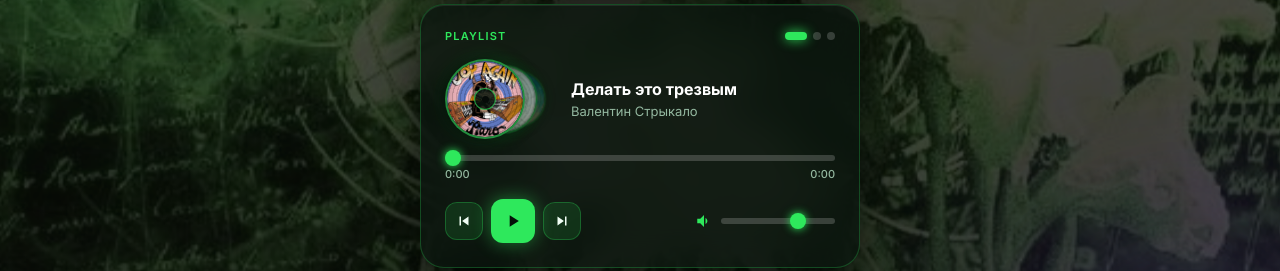
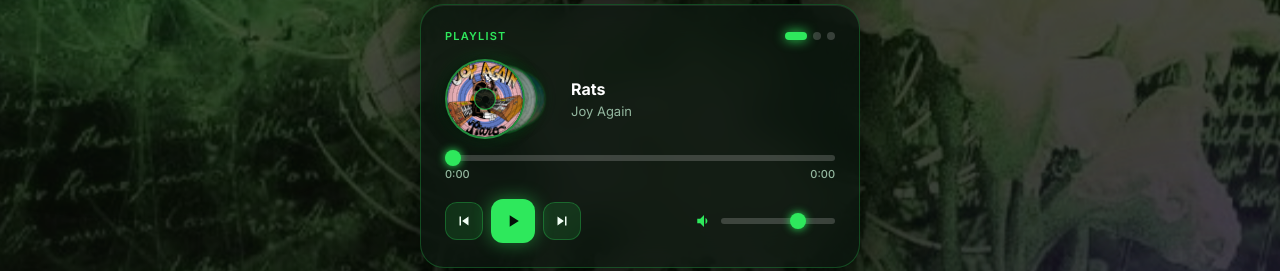
Before and after one commit to Wiricq/WiricProfile, a plain HTML site: page index.html in a window 1280 px wide. Shown: the part 330-601 px from the top of the page. Drawn offline with Linux system fonts and the light colour scheme; animation ran at ten frames a second.

```diff
--- a/index.html
+++ b/index.html
@@ -256,7 +256,6 @@
             transition: border-radius 0.9s var(--ease-smooth), box-shadow 0.35s var(--ease-smooth), border-color 0.35s var(--ease-smooth);
         }
 
-        /* Делікатна підсвітка при наведенні без втечі */
         .floating-bubble:hover {
             border-color: rgba(255, 255, 255, 0.9);
             box-shadow:
@@ -854,7 +853,7 @@
                 <div class="vinyl-stack" id="vinylStack">
                     <div class="vinyl-item" data-track="0" data-pos="0" onclick="selectTrack(0)">
                         <div class="vinyl-disc">
-                            <img src="cover1.jpg" alt="Делать это трезвым" class="vinyl-cover" onerror="this.style.display='none'">
+                            <img src="cover1.jpg" alt="Rats" class="vinyl-cover" onerror="this.style.display='none'">
                             <div class="vinyl-grooves"></div>
                             <div class="vinyl-center">
                                 <div class="vinyl-hole"></div>
@@ -863,7 +862,7 @@
                     </div>
                     <div class="vinyl-item" data-track="1" data-pos="1" onclick="selectTrack(1)">
                         <div class="vinyl-disc">
-                            <img src="cover2.jpg" alt="Palace 2" class="vinyl-cover" onerror="this.style.display='none'">
+                            <img src="cover2.jpg" alt="My Baby's Got to Go" class="vinyl-cover" onerror="this.style.display='none'">
                             <div class="vinyl-grooves"></div>
                             <div class="vinyl-center">
                                 <div class="vinyl-hole"></div>
@@ -872,7 +871,7 @@
                     </div>
                     <div class="vinyl-item" data-track="2" data-pos="2" onclick="selectTrack(2)">
                         <div class="vinyl-disc">
-                            <img src="cover3.jpg" alt="My Baby's Got to Go" class="vinyl-cover" onerror="this.style.display='none'">
+                            <img src="cover3.jpg" alt="Целовались" class="vinyl-cover" onerror="this.style.display='none'">
                             <div class="vinyl-grooves"></div>
                             <div class="vinyl-center">
                                 <div class="vinyl-hole"></div>
@@ -882,8 +881,8 @@
                 </div>
 
                 <div class="track-info" id="trackInfo">
-                    <div class="track-title" id="trackTitle">Делать это трезвым</div>
-                    <div class="track-artist" id="trackArtist">Валентин Стрыкало</div>
+                    <div class="track-title" id="trackTitle">Rats</div>
+                    <div class="track-artist" id="trackArtist">Joy Again</div>
                 </div>
             </div>
 
@@ -1103,7 +1102,6 @@
 
         const bubbles = [];
 
-        // Реакція лише на натискання (клік мишкою або тап пальцем), без втечі при наведенні
         function tapBubble(bubble, clientX, clientY) {
             const rect = bubble.el.getBoundingClientRect();
             const cx = rect.left + rect.width / 2;
@@ -1136,7 +1134,6 @@
             }, 450);
         }
 
-        // Початкові позиції по всій картці профілю (навколо аватарки та ніка)
         const startPositions = [
             { rx: 0.16, ry: 0.22 },
             { rx: 0.84, ry: 0.22 },
@@ -1200,11 +1197,9 @@
             const bRadius = 27;
             const pad = 12;
 
-            // Реальні координати центру й радіус аватарки всередині картки профілю
             const avCenterX = avatarWrapper.offsetLeft + avatarWrapper.offsetWidth / 2;
             const avCenterY = avatarWrapper.offsetTop + avatarWrapper.offsetHeight / 2;
             const avRadius = avatarWrapper.offsetWidth / 2;
-            // Чітка межа відштовхування: бульбашка не заходить за аватарку і не перекриває її
             const bounceDist = avRadius + bRadius + 4;
 
             bubbles.forEach((b) => {
@@ -1213,7 +1208,6 @@
                     b.y = cardH * b.initRy;
                 }
 
-                // Пружне відштовхування від аватарки ще на підльоті до її краю
                 let dx = b.x - avCenterX;
                 let dy = b.y - avCenterY;
                 let dist = Math.hypot(dx, dy);
@@ -1228,11 +1222,9 @@
                     b.vy += ny * 0.14 * closeness;
                 }
 
-                // Легке плавне похитування течії
                 b.vx += Math.cos(tick * 0.015 + b.phase) * 0.008;
                 b.vy += Math.sin(tick * 0.013 + b.phase) * 0.008;
 
-                // М'яке повернення швидкості до спокійного дрейфу після кліку
                 const curSpeed = Math.hypot(b.vx, b.vy);
                 if (curSpeed > b.baseSpeed * 2.2) {
                     b.vx *= 0.95;
@@ -1245,7 +1237,6 @@
                 b.x += b.vx;
                 b.y += b.vy;
 
-                // Жорстке відштовхування від контуру аватарки, щоб бульбашка не заходила за неї
                 dx = b.x - avCenterX;
                 dy = b.y - avCenterY;
                 dist = Math.hypot(dx, dy);
@@ -1261,7 +1252,6 @@
                         b.vx -= 2.1 * dot * nx;
                         b.vy -= 2.1 * dot * ny;
                     }
-                    // Додаємо легкий відскік назовні при торканні краю аватарки
                     const minOutward = Math.max(0.65, b.baseSpeed * 1.15);
                     const newDot = b.vx * nx + b.vy * ny;
                     if (newDot < minOutward) {
@@ -1270,7 +1260,6 @@
                     }
                 }
 
-                // Відбивання від меж квадрату картки профілю (де аватарка і нік)
                 const minX = pad + bRadius;
                 const maxX = Math.max(minX + 10, cardW - pad - bRadius);
                 const minY = pad + bRadius;
@@ -1292,7 +1281,6 @@
                     b.vy = -Math.abs(b.vy);
                 }
 
-                // Желейна пульсація при кліку + постійне рідке дихання
                 let jellyX = 1;
                 let jellyY = 1;
                 if (b.jellyAmp > 0.002) {
@@ -1324,14 +1312,12 @@
         }
         animateBubbles();
 
-        // Плавний рух живого фону за курсором миші
         document.addEventListener('mousemove', (e) => {
             const x = (e.clientX / window.innerWidth - 0.5) * 24;
             const y = (e.clientY / window.innerHeight - 0.5) * 24;
             liveBg.style.transform = `translate3d(${x}px, ${y}px, 0) scale(1.06)`;
         });
 
-        // Плавне оновлення при повороті телефона
         window.addEventListener('orientationchange', () => {
             window.scrollTo({ top: 0, behavior: 'smooth' });
         });
```
